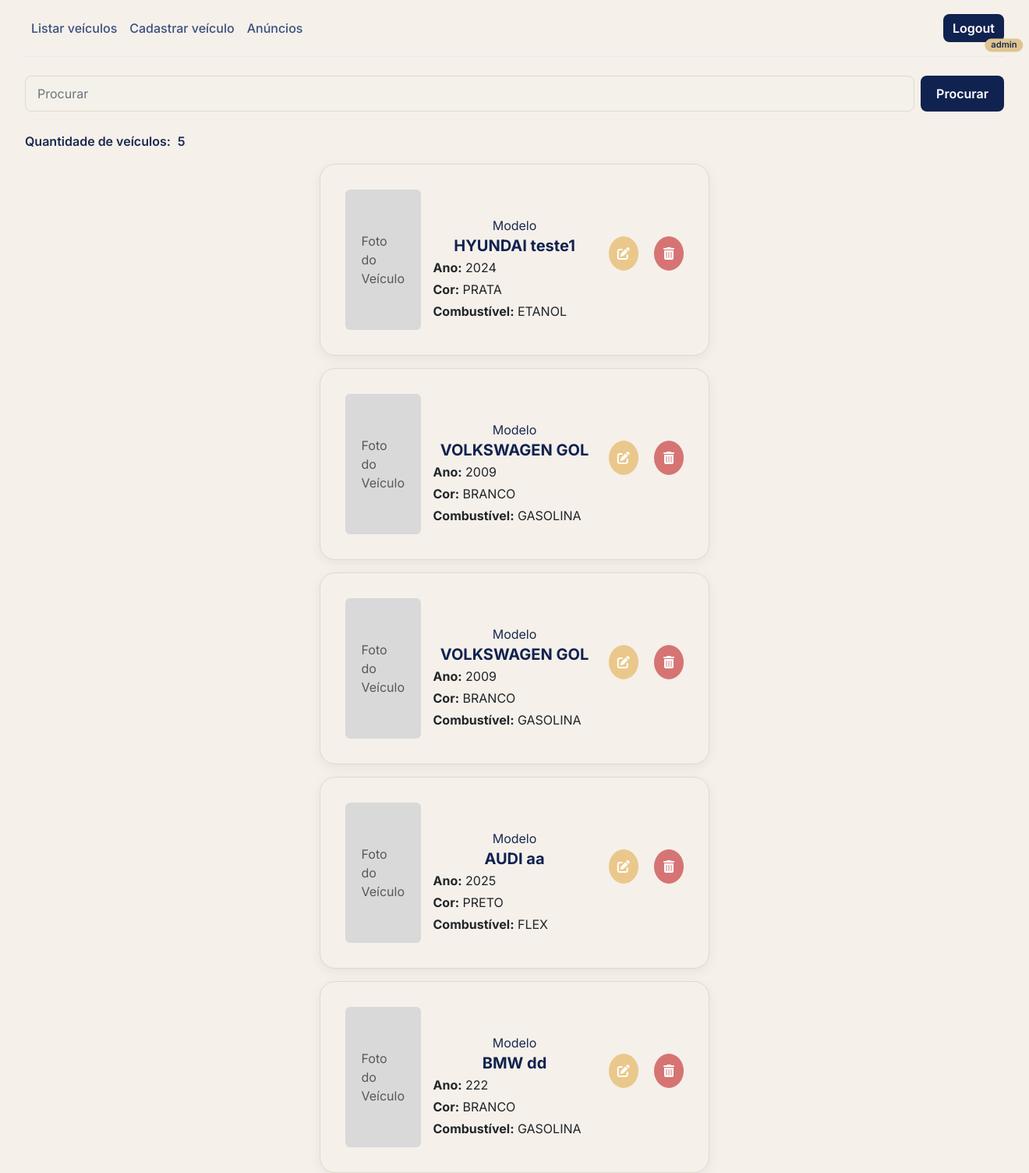
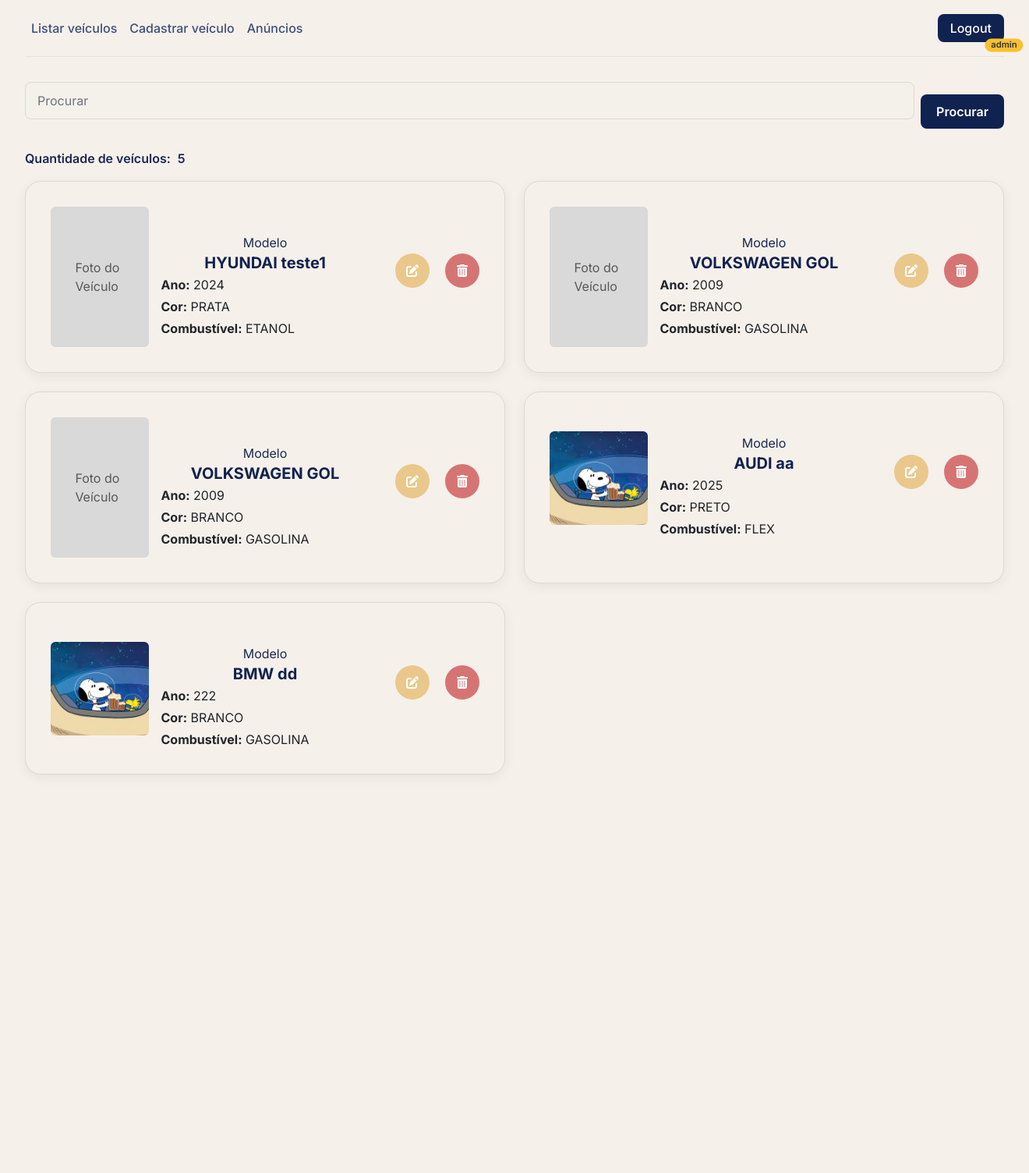
Before and after one commit to isabelabarros-o/web_mobile, a Django app: page /veiculo/ in a window 1320 px wide. Shown: the whole page at 78% size. After the commit the page ends 993 px from the top, so only its background shows below. Run offline with Django 5.2, Linux system fonts and the light colour scheme; a user stored in the database is signed in; data comes from the database, SQL or seed files in the repository; both versions use the stored data as it was after the commit; some libraries are stand-ins or nearby versions.

Commit message:
Adicionar Foto
Aula do dia 02/10, adicionamos foto ao cadastrar o veículo

```diff
--- /dev/null
+++ b/sistema/sistema/static/css/novo.css
@@ -0,0 +1,128 @@
+
+    /* Coloque este código no seu arquivo static/css/base.css ou em um novo arquivo */
+
+/* === ESTILOS GERAIS === */
+body {
+    background-color: #f8f6f2; /* Cor de fundo creme da imagem */
+    font-family: -apple-system, BlinkMacSystemFont, "Segoe UI", Roboto, "Helvetica Neue", Arial, sans-serif;
+}
+
+/* === CABEÇALHO E NAVEGAÇÃO === */
+#menu-superior header {
+    border-bottom: 1px solid #e0e0e0;
+    margin-bottom: 2rem !important;
+}
+
+#menu-superior .nav-link {
+    color: #444c6c; /* Azul escuro para os links */
+    font-weight: 500;
+    font-size: 1rem;
+}
+
+#menu-superior .btn-secondary {
+    background-color: #444c6c;
+    border-color: #444c6c;
+    color: white;
+    border-radius: 8px;
+    font-weight: 500;
+}
+
+#menu-superior .btn-secondary .badge {
+    background-color: #FBC02D !important; /* Amarelo/Dourado para a badge 'Admin' */
+    color: #333 !important;
+}
+
+/* === FORMULÁRIO DE CADASTRO === */
+
+/* Transforma o formulário em um grid de 2 colunas */
+form.container {
+    position: relative;
+    padding-top: 50px; /* Espaço para o título que será adicionado via CSS */
+    display: grid;
+    grid-template-columns: 1fr 1fr; /* Duas colunas de largura igual */
+    gap: 0 3rem; /* Espaço entre as colunas */
+    align-items: start;
+}
+
+/* Adiciona o título "Cadastre seu veículo:" usando um pseudo-elemento */
+form.container::before {
+    content: "Cadastre seu veículo:";
+    position: absolute;
+    top: 0;
+    left: 12px; /* Alinha com o preenchimento do container do Bootstrap */
+    font-size: 1.6rem;
+    font-weight: bold;
+    color: #333;
+}
+
+/* --- Coluna da Esquerda (Campos do Formulário) --- */
+
+/* O container dos campos ocupará a primeira coluna do grid */
+form.container .row {
+    grid-column: 1 / 2;
+    display: flex;
+    flex-direction: column; /* Empilha os campos verticalmente */
+}
+
+/* Força cada campo a ocupar 100% da largura da coluna da esquerda */
+form.container .row .col-6 {
+    width: 100%;
+    flex: 0 0 100%;
+    max-width: 100%;
+    margin-bottom: 1rem;
+}
+
+/* Estilo das labels (Marca, Modelo, etc.) */
+.form-label {
+    color: #444c6c;
+    margin-bottom: 0.5rem;
+    font-weight: 500;
+}
+
+/* Estilo dos campos de input e select */
+.form-control, .form-select {
+    border-radius: 8px;
+    border: 1px solid #dcdcdc;
+    height: 48px;
+    background-color: #fff;
+}
+
+.form-control:focus, .form-select:focus {
+    border-color: #444c6c;
+    box-shadow: 0 0 0 0.2rem rgba(68, 76, 108, 0.25);
+}
+
+/* --- Coluna da Direita (Foto) --- */
+
+/* Adiciona o quadro "Foto do Veículo" usando um pseudo-elemento */
+form.container::after {
+    content: "Foto do Veículo";
+    grid-column: 2 / 3; /* Ocupa a segunda coluna do grid */
+    grid-row: 1 / 3; /* Ocupa o espaço vertical dos campos e do botão */
+
+    display: flex;
+    align-items: center;
+    justify-content: center;
+
+    background-color: #e9e9e9;
+    color: #6c757d;
+    border-radius: 8px;
+    width: 100%;
+    min-height: 250px;
+    align-self: center; /* Centraliza verticalmente na sua área */
+}
+
+/* --- Botão Salvar --- */
+
+/* Posiciona o botão na coluna da esquerda, abaixo dos campos */
+form button[type="submit"] {
+    grid-column: 1 / 2;
+    background-color: #444c6c;
+    border-color: #444c6c;
+    border-radius: 25px; /* Deixa o botão arredondado */
+    padding: 10px 40px;
+    font-weight: bold;
+    width: auto; /* Largura automática baseada no conteúdo */
+    justify-self: start; /* Alinha o botão à esquerda */
+    margin-top: 1rem;
+}
--- a/sistema/templates/base.html
+++ b/sistema/templates/base.html
@@ -11,6 +11,9 @@
     <link type="text/css" rel="stylesheet" href="{% static 'bootstrap-5.3.8/css/bootstrap.min.css' %}">
     <link rel="stylesheet" href="https://cdnjs.cloudflare.com/ajax/libs/font-awesome/6.4.2/css/all.min.css">
     <script type="text/javascript" src="{% static 'bootstrap-5.3.8/js/bootstrap.bundle.min.js' %}"></script>
+    <link href="{% static 'css/novo.css' %}" rel="stylesheet">
+    <link href="{% static 'css/listar.css' %}" rel="stylesheet">
+
 
     {% block css_local %}{% endblock %}
     {% block javascript_local %}{% endblock %}
@@ -23,17 +26,17 @@
             <header class="d-flex flex-wrap align-items-center justify-content-center justify-content-md-between py-3 mb-4">
               <ul class="nav col-12 col-md-auto mb-2 justify-content-center mb-md-0">
                 <li>
-                    <a href="/veiculo" class="nav-link px-2 link-secondary">
+                    <a href="/veiculo/" class="nav-link px-2 link-secondary">
                         Listar veículos
                     </a>
                 </li>
                 <li>
-                    <a href="/veiculo/novo" class="nav-link px-2 link-dark">
+                    <a href="/veiculo/novo/" class="nav-link px-2 link-dark">
                         Cadastrar veículo
                     </a>
                 </li>
                 <li>
-                    <a href="/anuncio" class="nav-link px-2 link-dark">
+                    <a href="/anuncio/" class="nav-link px-2 link-dark">
                         Anúncios
                     </a>
                 </li>
@@ -52,7 +55,9 @@
     </div>
 
     <div id="conteudo">
-        {% block conteudo %}{% endblock %}
+        {% block conteudo %}
+
+        {% endblock %}
     </div>
 </body>
 </html>
--- a/sistema/templates/veiculo/listar.html
+++ b/sistema/templates/veiculo/listar.html
@@ -8,7 +8,12 @@
     <link rel="preconnect" href="https://fonts.googleapis.com">
     <link rel="preconnect" href="https://fonts.gstatic.com" crossorigin>
     <link href="https://fonts.googleapis.com/css2?family=Inter:wght@400;500;600;700&display=swap" rel="stylesheet">
+    <script src="https://cdn.tailwindcss.com"></script>
+    <link rel="preconnect" href="https://fonts.googleapis.com">
+    <link rel="preconnect" href="https://fonts.gstatic.com" crossorigin>
+    <link href="https://fonts.googleapis.com/css2?family=Inter:wght@400;500;600;700&display=swap" rel="stylesheet">
     <style>
+        /* Define a fonte 'Inter' como padrão para todo o corpo da página */
         body {
             font-family: 'Inter', sans-serif;
         }
@@ -38,8 +43,13 @@
 .col-md-3 .btn-secondary {
     background-color: #10224F !important;
     border: none;
-    border-radius: 8px;
+    border-radius: 20px;
     font-weight: 600;
+    padding: 6px 16px;
+
+    /* --- ADIÇÕES PARA GARANTIR QUE O TEXTO APAREÇA --- */
+    color: white !important;      /* Força a cor do texto para branco */
+    font-size: 1rem !important;   /* Força um tamanho de fonte visível (16px) */
 }
 
 /* Badge "Admin" */
@@ -98,6 +108,7 @@
 }
 
 /* ----- CARD DE VEÍCULO ----- */
+/* ----- CARD DE VEÍCULO ----- */
 .card {
     background-color: #F5F0EA; /* Cor de fundo do card */
     border-radius: 20px;
@@ -105,8 +116,7 @@
     box-shadow: 0 4px 15px rgba(0,0,0,0.06);
     overflow: hidden; /* Garante que elementos internos respeitem a borda */
     padding: 2rem !important;
-    max-width: 500px; /* Largura máxima para centralizar e parecer com a imagem */
-    margin: 0 auto;   /* Centraliza o card na coluna */
+    height: 100%; /* Garante que todos os cards na mesma linha tenham a mesma altura */
 }
 
 /* Bloco da imagem placeholder */
@@ -223,15 +233,15 @@
         <span class="badge bg-primary">{{ lista_veiculos|length }}</span>
     </p>
 
-    <div class="row g-3">
+    <div class="row">
         {% for veiculo in lista_veiculos %}
-        <div class="col-12">
+    <div class="col-12 col-lg-6 mb-4">
             <div class="card p-3">
                 <div class="row g-3 align-items-center">
                     <div class="col-4 col-md-3">
                         {% if veiculo.foto %}
                             <img src="{{ veiculo.foto.url }}"
-                                 class="img-fluid rounded"
+                                 class="card-img-top rounded"
                                  alt="Foto do veículo"
                                  style="object-fit: cover; width: 100%; height: 120px;">
                         {% else %}
--- a/sistema/veiculo/models.py
+++ b/sistema/veiculo/models.py
@@ -8,3 +8,4 @@
     ano = models.SmallIntegerField()
     cor = models.SmallIntegerField(choices=OPCOES_COR)
     combustivel = models.SmallIntegerField(choices=OPCOES_COMBUSTIVEL)
+    foto = models.ImageField(blank=True, null=True, upload_to='veiculo/fotos')
--- a/sistema/veiculo/urls.py
+++ b/sistema/veiculo/urls.py
@@ -3,5 +3,6 @@
 
 urlpatterns = [
     path('', ListarVeiculos.as_view(), name='listar-veiculos'),
-    path('novo/', CriarVeiculos.as_view(), name='criar-veiculos')
+    path('novo/', CriarVeiculos.as_view(), name='criar-veiculos'),
+    path('fotos/<str:arquivo>/', FotoVeiculo.as_view(), name='foto-veiculo')
 ]
--- a/sistema/veiculo/views.py
+++ b/sistema/veiculo/views.py
@@ -4,6 +4,9 @@
 from veiculo.forms import FormularioVeiculo
 from django.urls import reverse_lazy
 from datetime import datetime
+from django.views import View
+from django.http import FileResponse, Http404
+from django.core.exceptions import ObjectDoesNotExist
 
 class ListarVeiculos(LoginRequiredMixin, ListView):
     model = Veiculo
@@ -12,8 +15,20 @@
 
     def get_queryset(self):
         return Veiculo.objects.all()
+
+
 class CriarVeiculos(LoginRequiredMixin, CreateView):
     model = Veiculo
     form_class = FormularioVeiculo
     template_name = 'veiculo/novo.html'
-    success_url = reverse_lazy('lista_veiculos')
+    success_url = reverse_lazy('listar-veiculos')
+
+class FotoVeiculo(View):
+    def get(self, request, arquivo):
+        try:
+            veiculo = Veiculo.objects.get(foto='veiculos/fotos/{}'.format(arquivo))
+            return FileResponse(veiculo.foto)
+        except ObjectDoesNotExist:
+                raise Http404("Veículo não possui foto.")
+        except Exception as exception:
+            raise exception
```
Also changed, not shown: sistema/templates/veiculo/novo.html (+7 -129 lines), sistema/db.sqlite3, sistema/sistema/static/css/autenticacao.css (added), sistema/sistema/static/css/base.css (added), sistema/sistema/static/css/bootstrap.css (renamed from css/bootstrap.css), sistema/sistema/static/css/bootstrap.min.css (renamed from css/bootstrap.min.css), sistema/sistema/static/css/listar.css (added), sistema/sistema/static/css/style.css (added), sistema/veiculo/fotos/snoopy-y-woodstock-el-show-de-snoopy-12614.jpg (added), sistema/veiculo/migrations/0002_veiculo_foto.py (added), sistema/veiculo/migrations/0003_alter_veiculo_foto.py (added), sistema/veiculos/fotos/snoopy-y-woodstock-el-show-de-snoopy-12614.jpg (added), 4 other files.
